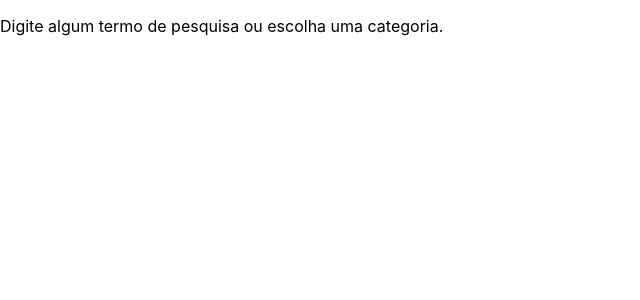
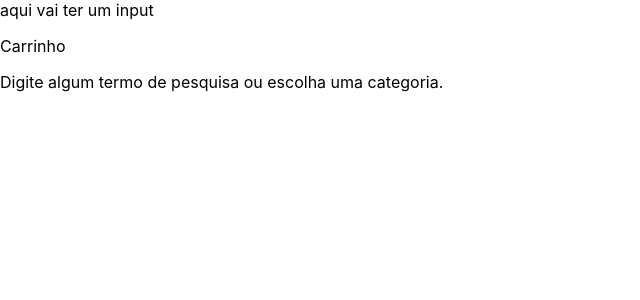
Before and after one commit to emmanoel1/frontend-online-store, a React (Create React App) app: page / in a window 1280 px wide. Shown: the top 300 px of the page, without its empty margins (0-640 px from the left). Built offline with nearby package versions, Linux system fonts and the light colour scheme.

Commit message:
Requisito 3 - Parcialmente Aprovado - a home deve ter um botao carrinho de compras

```diff
--- /dev/null
+++ b/src/components/ShoppingCart.jsx
@@ -0,0 +1,23 @@
+import React from 'react';
+// import { Redirect } from 'react-router-dom';
+
+class ShoppingCart extends React.Component {
+  constructor() {
+    super();
+    this.state = {
+    };
+  }
+
+  render() {
+    return (
+      <p
+        className="shopping_cart_button"
+        data-testid="shopping-cart-button"
+      >
+        Carrinho
+      </p>
+    );
+  }
+}
+
+export default ShoppingCart;
--- a/src/pages/App.jsx
+++ b/src/pages/App.jsx
@@ -1,4 +1,6 @@
 import React from 'react';
+
+import ShoppingCart from '../components/ShoppingCart';
 
 class App extends React.Component {
   constructor() {
@@ -10,6 +12,10 @@ class App extends React.Component {
   render() {
     return (
       <div data-testid="home-initial-message">
+        <div>
+          <div>aqui vai ter um input</div>
+          <ShoppingCart />
+        </div>
         <p>Digite algum termo de pesquisa ou escolha uma categoria.</p>
       </div>
     );
```
Also changed, not shown: src/pages/ShoppingCartPage.jsx (added, +19 -0 lines).
